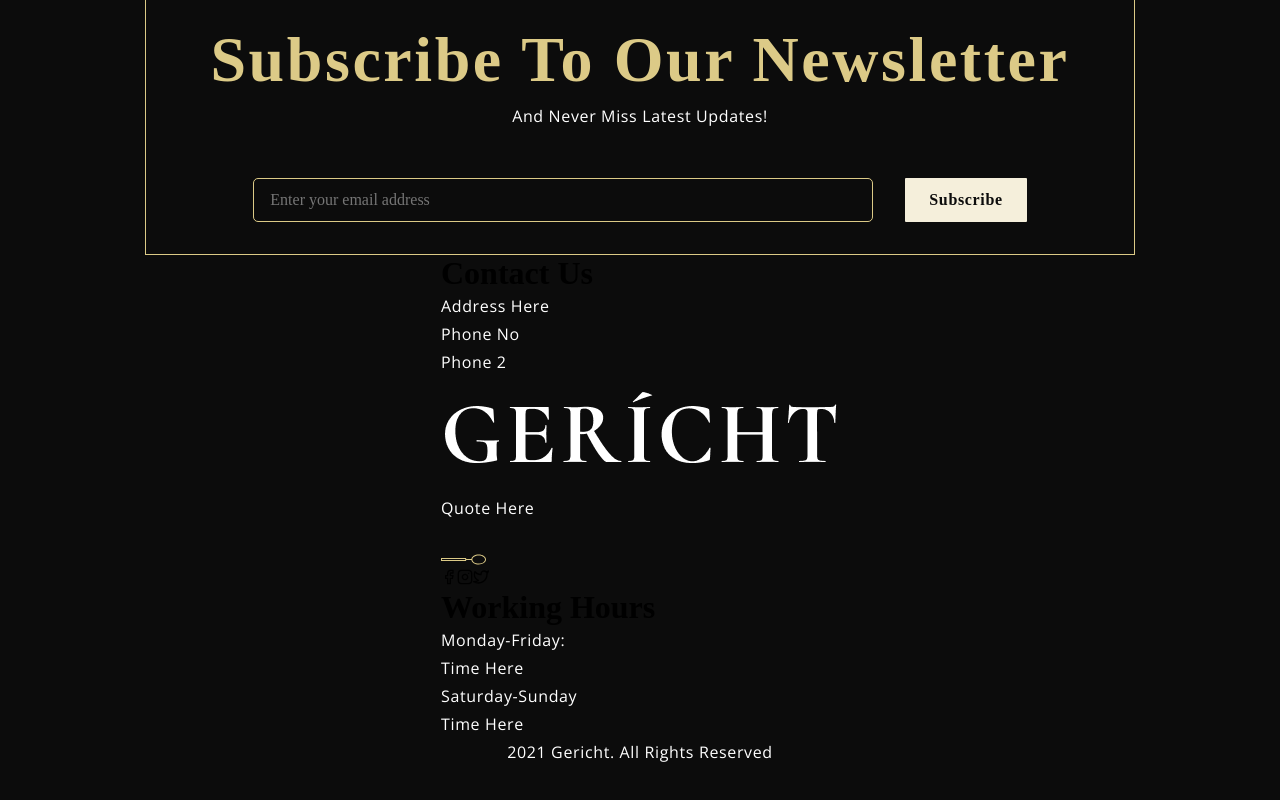
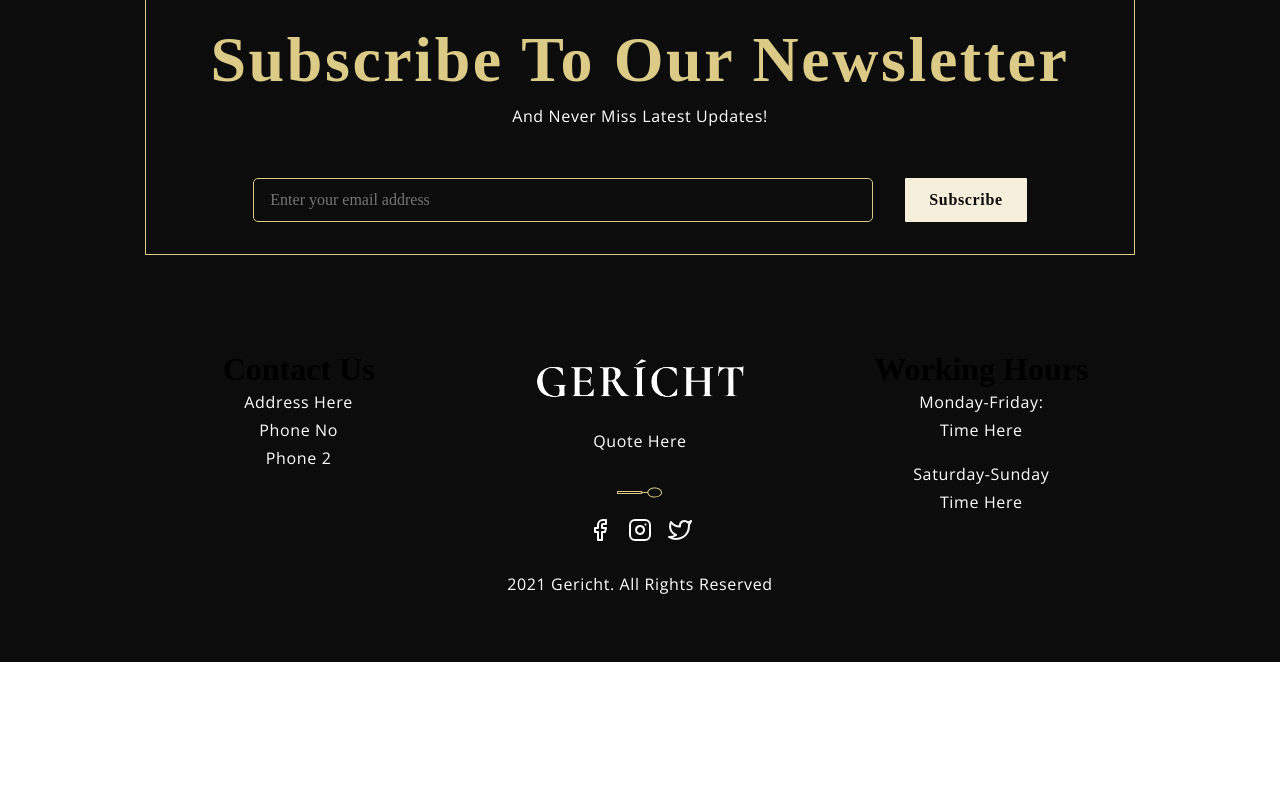
Before and after one commit to Mabast1/Gericht-Restaurant, a React (Create React App) app: page / in a window 1280 px wide. Shown: the part 7637-8437 px from the top of the page. After the commit the page ends 8299 px from the top, so only its background shows below. Built offline with nearby package versions, Linux system fonts and the light colour scheme; a web font is replaced by a local one.

Commit message:
Update Footer.css

```diff
--- a/src/container/Footer/Footer.css
+++ b/src/container/Footer/Footer.css
@@ -11,3 +11,41 @@
   background: var(--color-black);
   padding-top: 0;
 }
+
+.app__footer-links {
+  width: 100%;
+  display: flex;
+  justify-content: space-between;
+  align-items: flex-start;
+
+  margin-top: 5rem;
+  padding: 0 2rem;
+}
+
+.app__footer-links_contact,
+.app__footer-links_logo,
+.app__footer-links_work {
+  flex: 1;
+  margin: 1rem;
+  text-align: center;
+}
+
+.app__footer-links_logo img:first-child {
+  width: 210px;
+  margin-bottom: 0.75rem;
+}
+
+.app__footer-links_work p:nth-child(2n + 1) {
+  margin-bottom: 1rem;
+}
+
+.app__footer-links_icons {
+  margin-top: 0.5rem;
+}
+
+.app__footer-links_icons svg {
+  color: var(--color-white);
+  margin: 0.5rem;
+  font-size: 24px;
+  cursor: pointer;
+}
```
